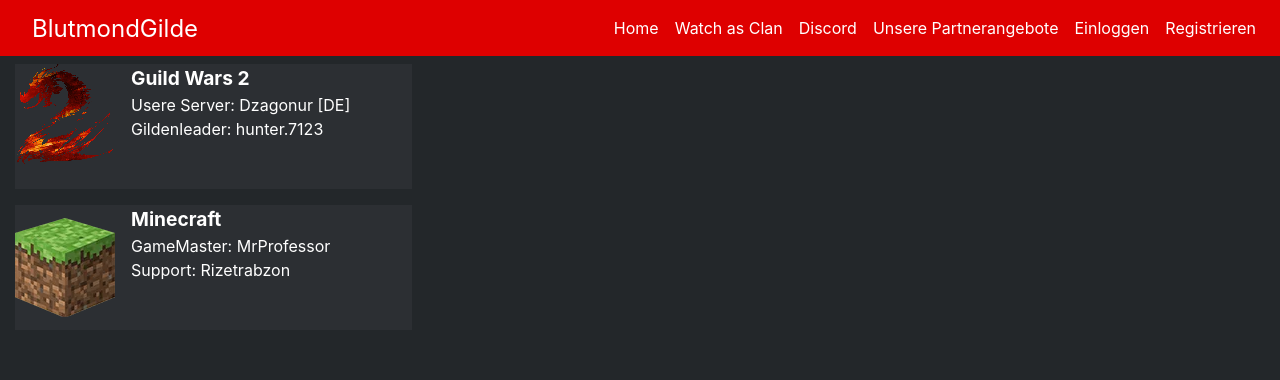
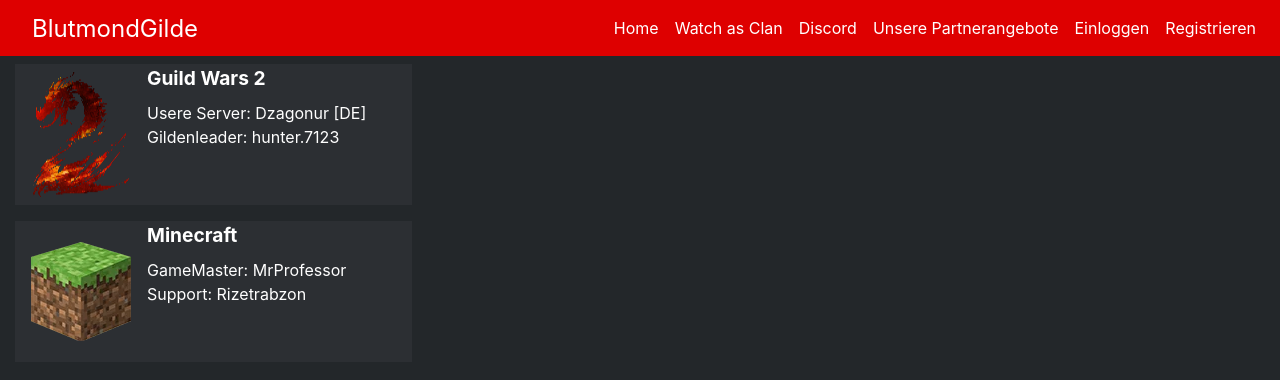
Before and after one commit to Charismara/blutmon-website, a React (Create React App) app: page / in a window 1280 px wide. Shown: the top 380 px of the page. Built offline with nearby package versions, Linux system fonts and the light colour scheme.

Commit message:
optimize size of images in GameSection.css and GameSectionCard.css

```diff
--- a/src/components/GameSection/GameSection.css
+++ b/src/components/GameSection/GameSection.css
@@ -25,7 +25,7 @@
 
 }
 
-@media(min-width: 1216px){
+@media(min-width: 1150px){
     .col{
         max-width: 33.333333%;
         flex: 0 0 33.333333%;
--- a/src/components/GameSectionCard/GameSectionCard.css
+++ b/src/components/GameSectionCard/GameSectionCard.css
@@ -3,7 +3,6 @@
     align-items: flex-start;
     background-color: #2c2f33;
     margin-bottom: 1rem;
-    height: 125px;
 }
 
 .card p{
@@ -16,8 +15,14 @@
     margin: 0px;
     padding: 0px;
     font-size: 1.2rem;
+    padding-bottom: 0.5rem;
 }
 
 .card img{
+    margin-top: 0.5rem;
+    margin-bottom: 0.5rem;
+    margin-left: 1rem;
     margin-right: 1rem;
+    width: 100px;
+    height: 125px;
 }
--- a/src/components/GameSectionCard/GameSectionCard.js
+++ b/src/components/GameSectionCard/GameSectionCard.js
@@ -3,7 +3,7 @@
 
 const gameSectionCard = props => {
     let imgSrc = props.imgSrc;
-    let img = <img src={require('../../images/' + imgSrc)} />;
+    let img = <img src={require('../../images/' + imgSrc)} alt="image placeholder" />;
     let title = <h5>{props.title}</h5>;
     let line1 = <p>{props.line1}</p>;
     let line2 = <p>{props.line2}</p>;
```
